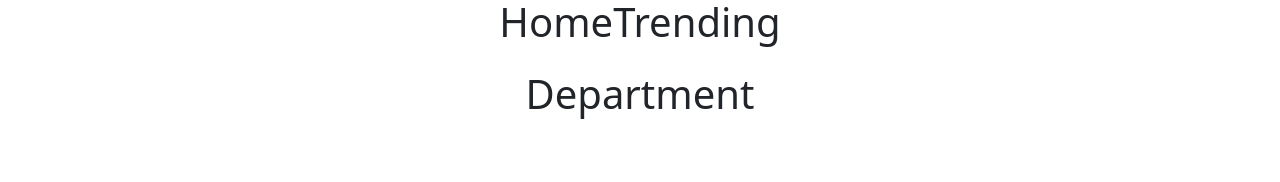
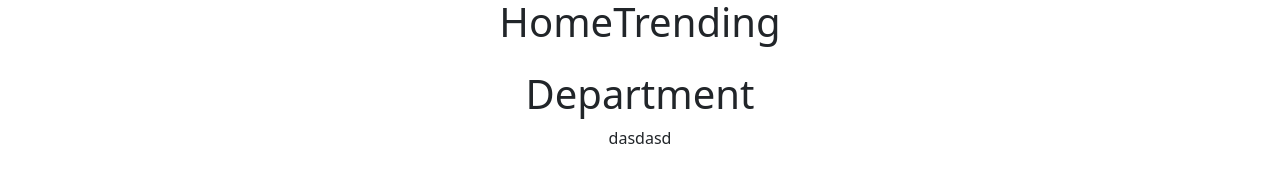
Before and after one commit to deepak-patel101/railpariksha, a React (Create React App) app: page / in a window 1280 px wide. Shown: the part 394-576 px from the top of the page. Built offline with nearby package versions, Linux system fonts and the light colour scheme.

Commit message:
after window restor

```diff
--- a/src/pages/Home.jsx
+++ b/src/pages/Home.jsx
@@ -54,6 +54,7 @@ const Home = () => {
         <div className="row mt-3">
           <div className="col-12">
             <Department />
+            dasdasd
           </div>
         </div>
       </div>
```
